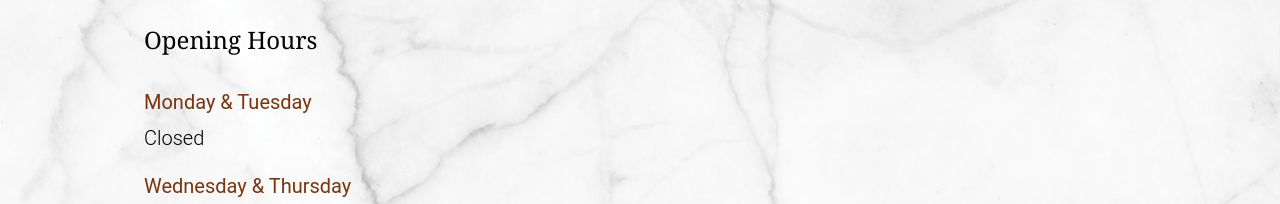
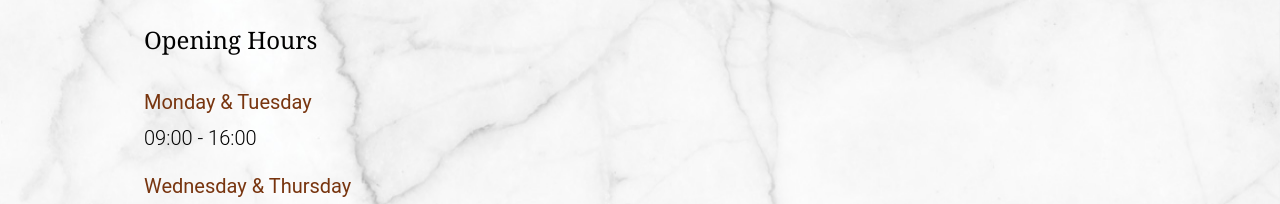
Before and after one commit to vithushan19/twin-oaks-landing, a Next.js app: page / in a window 1280 px wide. Shown: the part 2483-2687 px from the top of the page. Built offline with nearby package versions, Linux system fonts and the light colour scheme.

Commit message:
Update HoursAndContactSection.tsx

```diff
--- a/src/components/HoursAndContactSection.tsx
+++ b/src/components/HoursAndContactSection.tsx
@@ -23,7 +23,7 @@ export default function HoursAndContactSection() {
           <p className="font-regular font-roboto text-xl text-amber-900">
             Monday & Tuesday{" "}
           </p>
-          <p className="mt-2 font-roboto text-xl font-light">Closed </p>
+          <p className="mt-2 font-roboto text-xl font-light">09:00 - 16:00 </p>
         </div>
 
         <div className="mt-5 flex flex-col">
```
